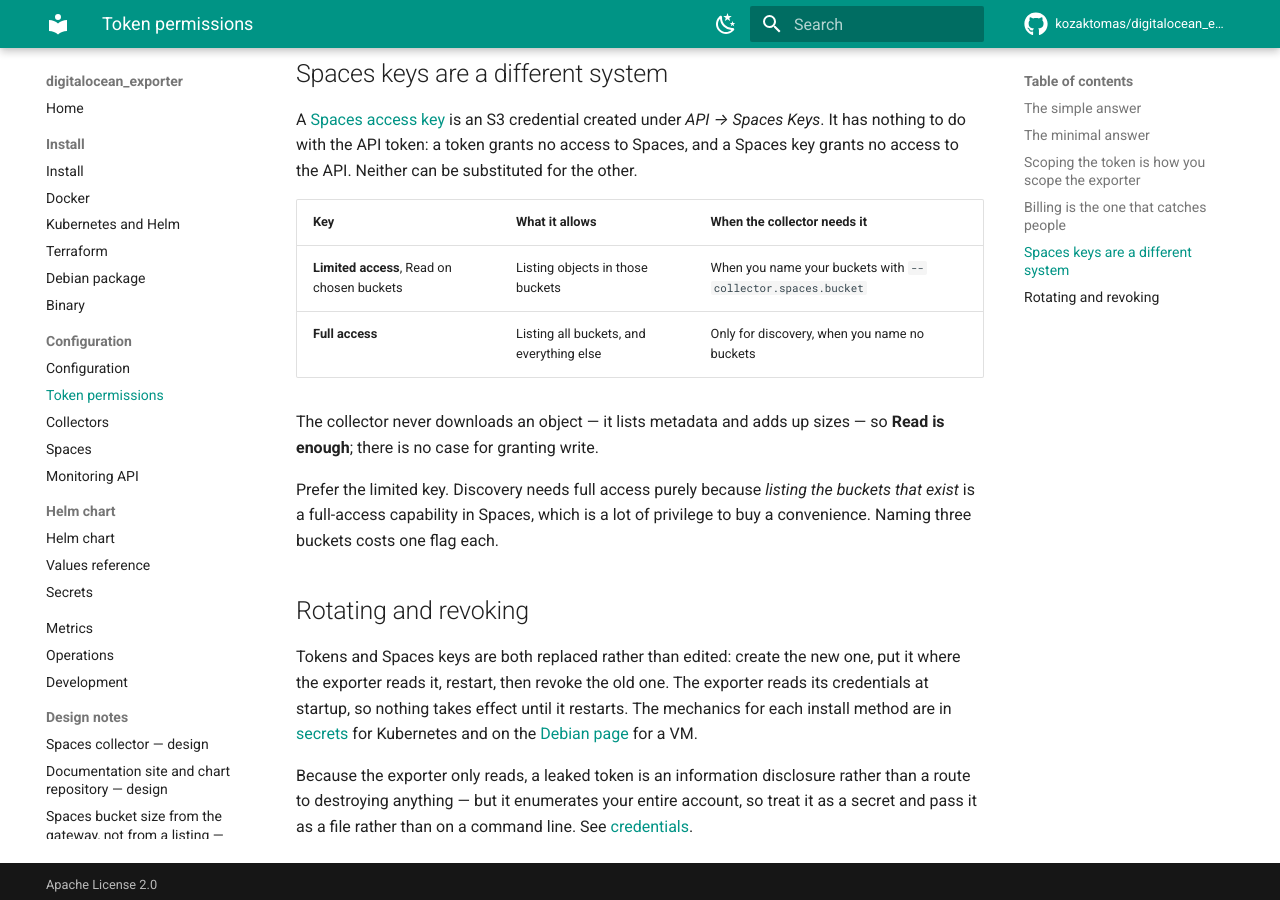
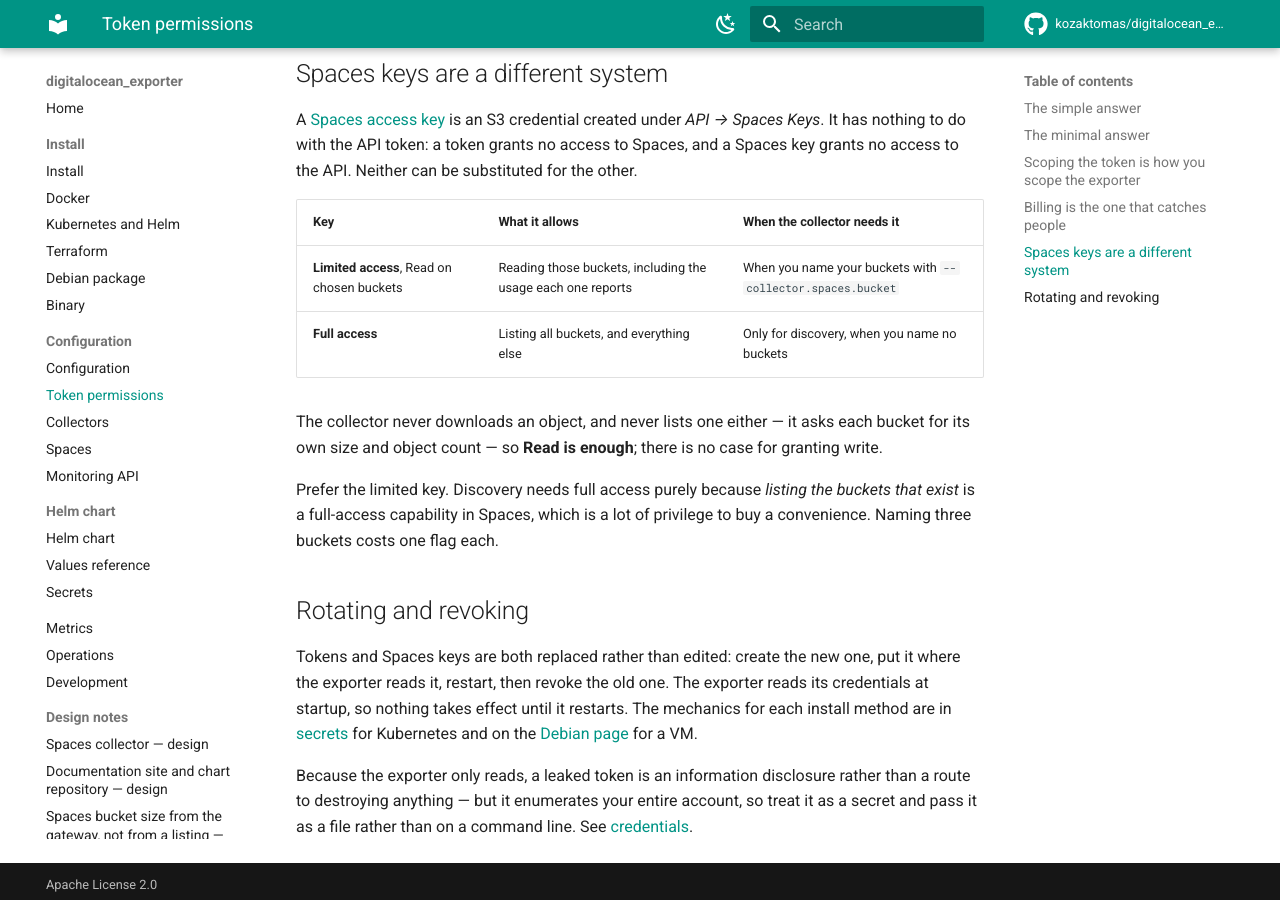
Before and after one commit to kozaktomas/digitalocean_exporter, an MkDocs documentation site: the page built from docs/configuration/permissions.md, in a window 1280 px wide and 900 px high, scrolled down 2812 px. Built offline with MkDocs 1.6.1 and Material for MkDocs 9.7.7, drawn with Linux system fonts in a browser that asks for light colours; comment, search, counter and statistics services are not loaded; the version menu is left out.

Commit message:
docs: finish removing the claim that sizing a bucket means listing it
The collector switched to a single HEAD per bucket, but five places still
described the old cost: the Spaces concurrency field, a scheduler test comment,
the landing page's opening paragraph, the Helm secrets page and the permissions
table, which told operators a limited key is for "listing objects in those
buckets". None changes behaviour; all of them would have misled someone sizing
a key or an interval.

Co-Authored-By: Claude Opus 5 (1M context) <noreply@anthropic.com>
Claude-Session: https://claude.ai/code/session_01D6dSPyy5rk5LzXNhdFfYjs

```diff
--- a/docs/configuration/permissions.md
+++ b/docs/configuration/permissions.md
@@ -121,11 +121,12 @@ Neither can be substituted for the other.
 
 | Key | What it allows | When the collector needs it |
 |---|---|---|
-| **Limited access**, Read on chosen buckets | Listing objects in those buckets | When you name your buckets with `--collector.spaces.bucket` |
+| **Limited access**, Read on chosen buckets | Reading those buckets, including the usage each one reports | When you name your buckets with `--collector.spaces.bucket` |
 | **Full access** | Listing all buckets, and everything else | Only for discovery, when you name no buckets |
 
-The collector never downloads an object — it lists metadata and adds up sizes — so **Read is
-enough**; there is no case for granting write.
+The collector never downloads an object, and never lists one either — it asks each bucket
+for its own size and object count — so **Read is enough**; there is no case for granting
+write.
 
 Prefer the limited key. Discovery needs full access purely because *listing the buckets that
 exist* is a full-access capability in Spaces, which is a lot of privilege to buy a
```
Also changed, not shown: docs/helm/secrets.md (+4 -3 lines), docs/index.md (+2 -2 lines), 2 other files.
